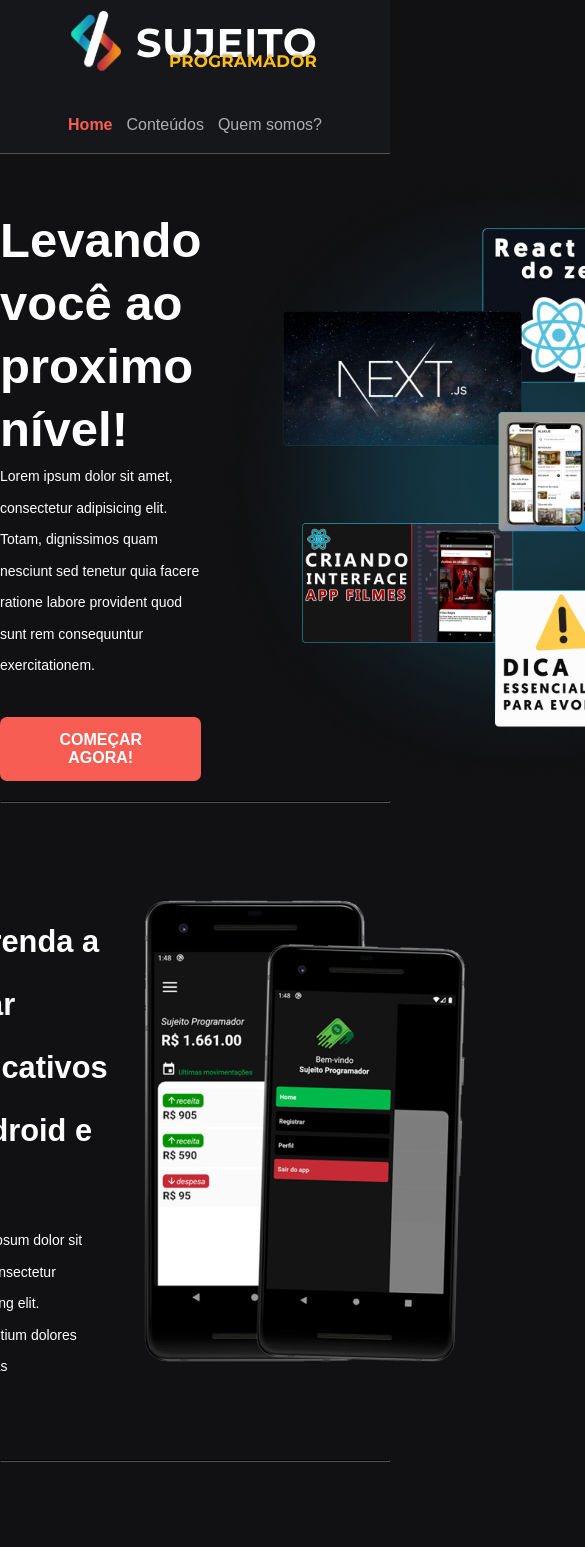
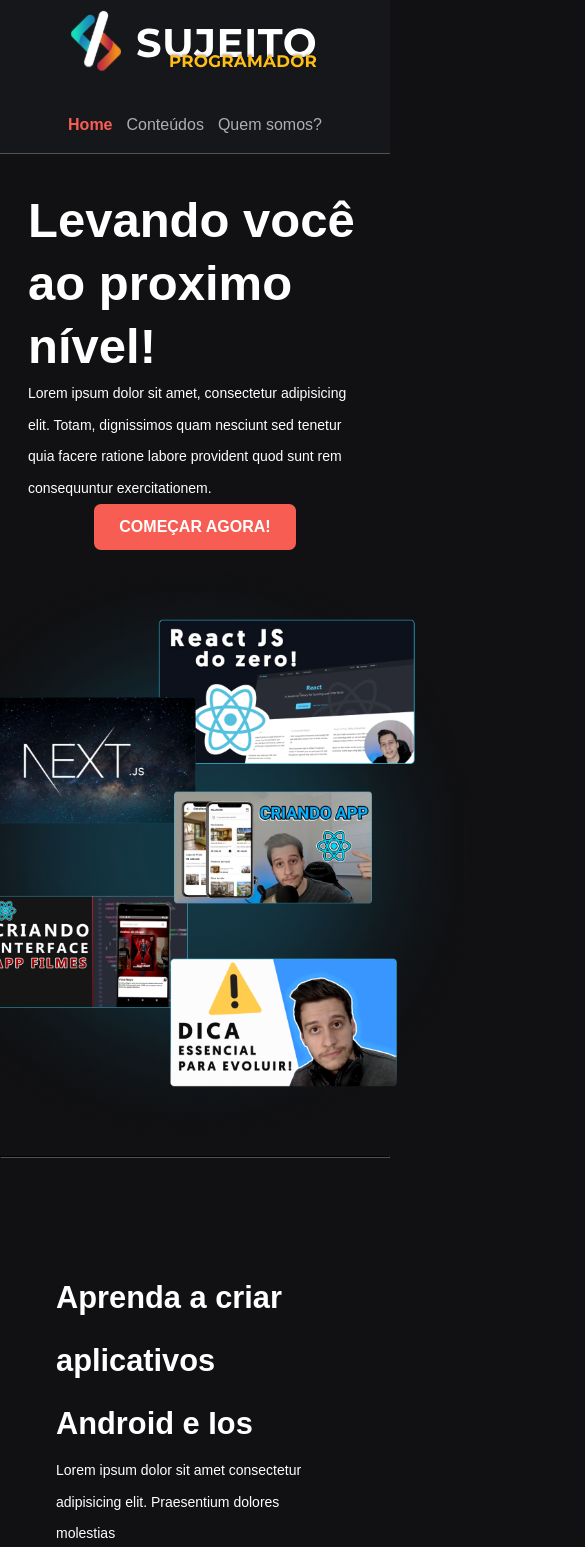
Before and after one commit to brennerpaiva/blog-front-end, a Next.js app: page / in a window 390 px wide. Shown: the top 1547 px of the page, 585 px wide, since content can reach past the window. Built offline with nearby package versions, Linux system fonts and the light colour scheme.

Commit message:
responsive home page

```diff
--- a/src/styles/home.module.scss
+++ b/src/styles/home.module.scss
@@ -58,7 +58,7 @@
 
     section{
         max-width: 670px;
-        padding: 0 30px;
+        padding: 0 2rem;
     }
 
     img{
@@ -117,3 +117,64 @@
         font-weight: bold;
     }
 }
+
+@media(max-width: 1095px) {
+    .container{
+        .containerHeader {
+            padding: 0 2rem;
+
+            button{
+                display: block;
+            }
+
+            img{
+                max-width: 600px;
+            }
+            div h1{
+                font-size: 2.3rem;
+            }
+            div h2 {
+                font-size: 2.3rem;
+
+                span{
+                    font-size: 2.3rem;
+                }
+            }
+        }
+
+        .sectionContent, .nextLevelContent{
+            padding: 0 2rem;
+        }
+    }
+}
+
+@media(max-width: 950px){
+    .container{
+        .containerHeader{
+            flex-direction: column;
+
+            button{
+                margin: 0 auto;
+            }
+
+            div img {
+                max-width: 500px;
+            }
+            div h1{
+                font-size: 3rem;
+            }
+            h2{
+                font-size: 1rem;
+            }
+        }
+        .sectionContent{
+            display: flex;
+            flex-direction: column;
+
+            img{
+                margin-top: 2rem;
+                max-width: 300px;
+            }
+        }
+    }
+}
```
